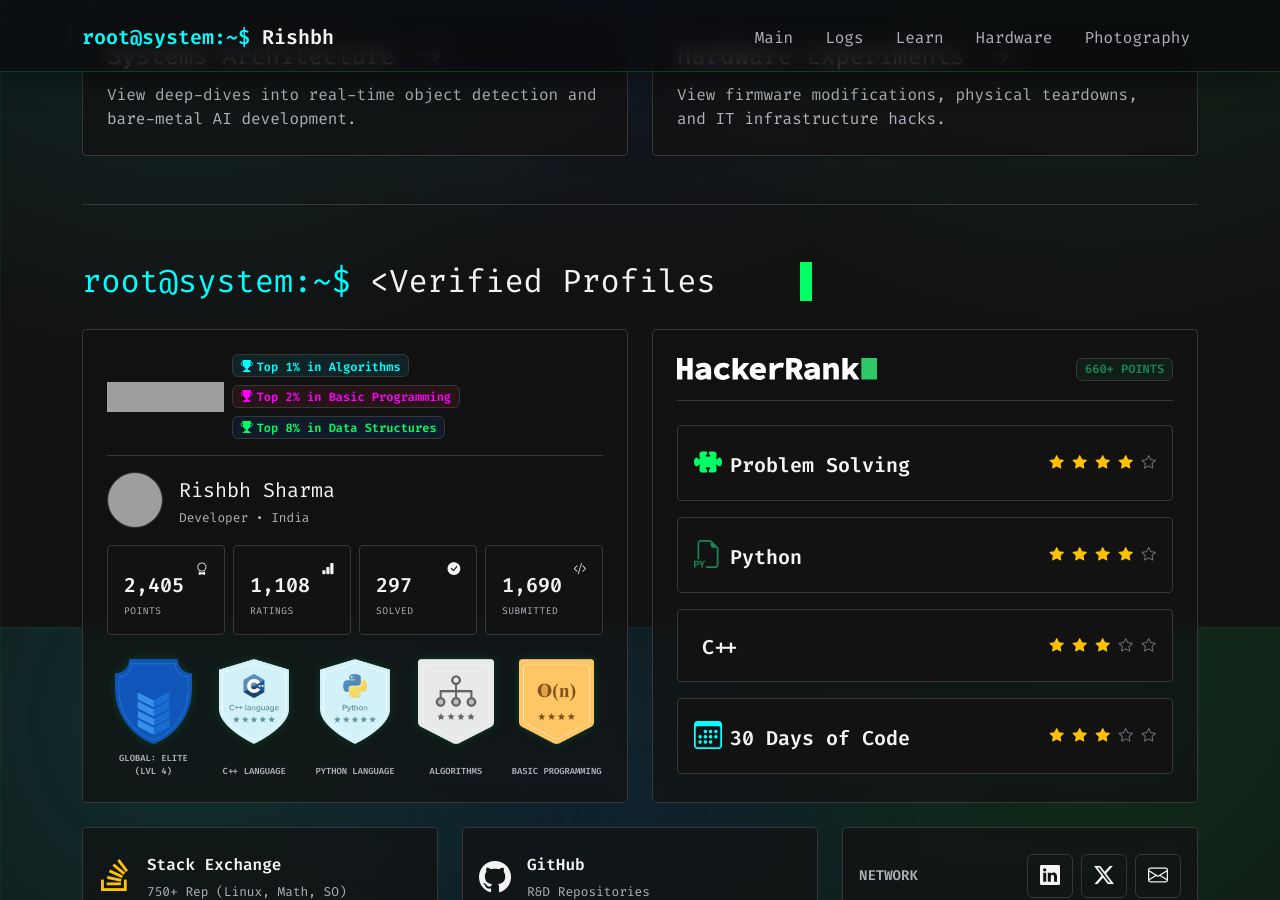
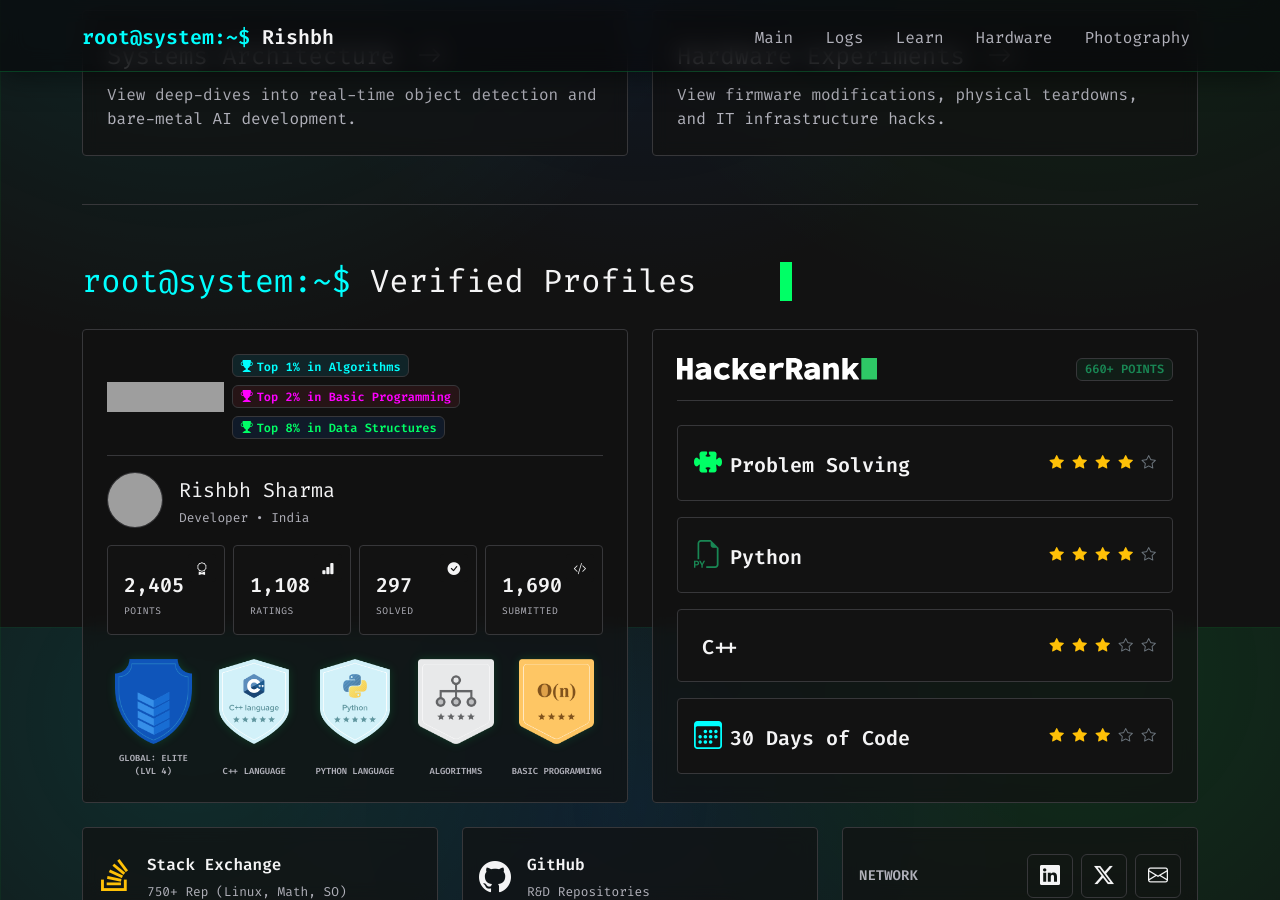
Before and after one commit to CodeRSTech/coderstech.github.io, a Jekyll site: the page built from index.md, in a window 1280 px wide and 900 px high, scrolled down 1173 px. Built offline with Jekyll 4.4.1, drawn with Linux system fonts in a browser that asks for light colours; grey boxes are pictures that could not be loaded.

Commit message:
typo fix

```diff
--- a/_includes/ext_profiles.html
+++ b/_includes/ext_profiles.html
@@ -1,5 +1,5 @@
 <div class="py-5 border-bottom border-secondary">
-  <h2 class="mb-4 text-light terminal-prompt"><<span class="typewriter">Verified Profiles</span></h2>
+  <h2 class="mb-4 text-light terminal-prompt"><span class="typewriter">Verified Profiles</span></h2>
 
   <!-- Row 1: Primary Profiles -->
   <div class="row g-4 align-items-stretch mb-4">
```
